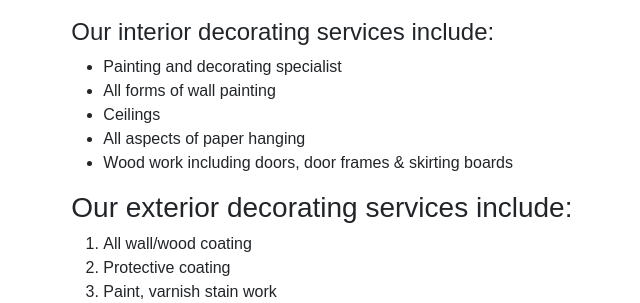
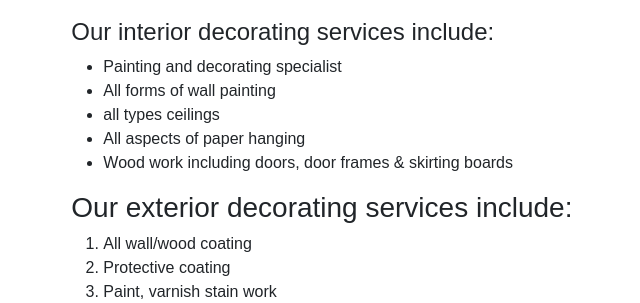
Before and after one commit to eunny-dev/php_authentication, a PHP site: page /services.php in a window 1280 px wide. Shown: the part 671-974 px from the top of the page, without its empty margins (154-794 px from the left). Run offline with PHP 8.4, Linux system fonts and the light colour scheme.

Commit message:
updated services file

```diff
--- a/services.php
+++ b/services.php
@@ -52,7 +52,7 @@
 <section class="av_textblock_section av-62xb6-8d874a245795278c7602a0b8820d07d4" itemscope="itemscope" itemtype="https://schema.org/CreativeWork"><div class="avia_textblock" itemprop="text"><ul>
 <li>Painting and decorating specialist</li>
 <li>All forms of wall painting</li>
-<li>Ceilings</li>
+<li> all types ceilings</li>
 <li>All aspects of paper hanging</li>
 <li>Wood work including doors, door frames &amp; skirting boards</li>
 </ul>
```
